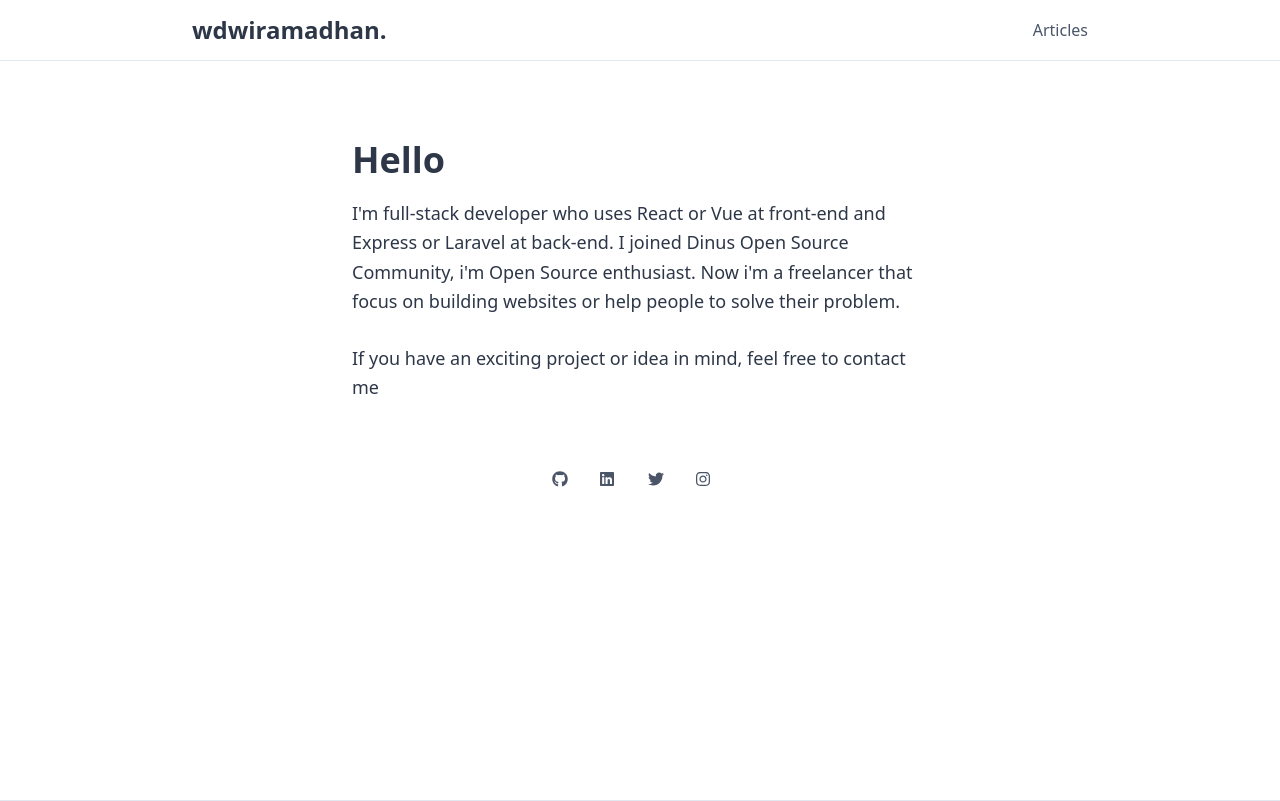
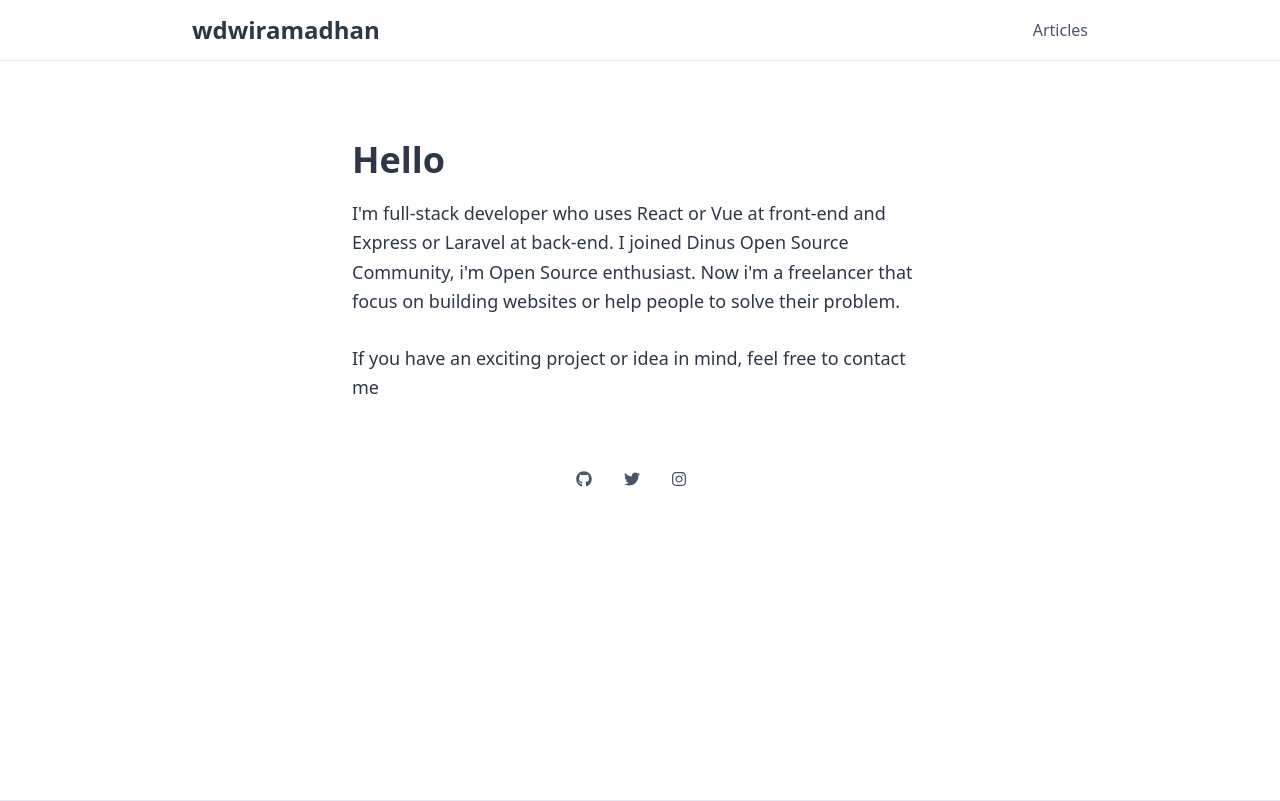
Before and after one commit to wdwiramadhan/wdwiramadhan, a Next.js app: page / in a window 1280 px wide. Built offline with nearby package versions, Linux system fonts and the light colour scheme.

Commit message:
remove linkedin socmed

```diff
--- a/components/header.js
+++ b/components/header.js
@@ -7,7 +7,7 @@ export default function Header() {
     <section className="md:flex-row flex justify-between mb-8 px-5 md:px-20 lg:px-48 py-3 border-b">
         <Link href="/">
           <a className="text-xl sm:text-2xl  font-bold text-gray-800 hover:text-gray-700 my-auto">
-            wdwiramadhan.
+            wdwiramadhan
           </a>
         </Link>
         <Link href="/posts">
--- a/components/socmed.js
+++ b/components/socmed.js
@@ -1,17 +1,16 @@
 import { FontAwesomeIcon } from "@fortawesome/react-fontawesome";
-import { faInstagram, faTwitter, faGithub, faLinkedin } from "@fortawesome/free-brands-svg-icons";
+import { faInstagram, faTwitter, faGithub } from "@fortawesome/free-brands-svg-icons";
 
 const Socmed = () => {
   const socmeds = [
     {name: 'github', url: 'https://github.com/wdwiramadhan', icon: faGithub},
-    {name: 'linkedin', url: 'https://www.linkedin.com/in/wdwiramadhan/', icon: faLinkedin},
     {name: 'twitter', url: 'https://twitter.com/wdwiramadhan', icon: faTwitter},
     {name: 'instagram', url: 'https://www.instagram.com/wahyu2ramadhan/', icon: faInstagram}
   ]
   return(
     <>
     <div className="flex flex-row mt-10 justify-center">
-      {socmeds.map(socmed => <a href={socmed.url} className="sm:w-1/12 w-1/6 p-2 text-gray-700 hover:text-blue-500"  target="_blank" key={socmed.name}><FontAwesomeIcon icon={socmed.icon} /></a>)}
+      {socmeds.map(socmed => <a href={socmed.url} className="sm:w-1/12 w-1/6 p-2 text-gray-700 hover:text-blue-500"  target="_blank" rel="noreferrer" aria-label="sosmedlink" key={socmed.name}><FontAwesomeIcon icon={socmed.icon} /></a>)}
     </div>
     </>
   )
```
